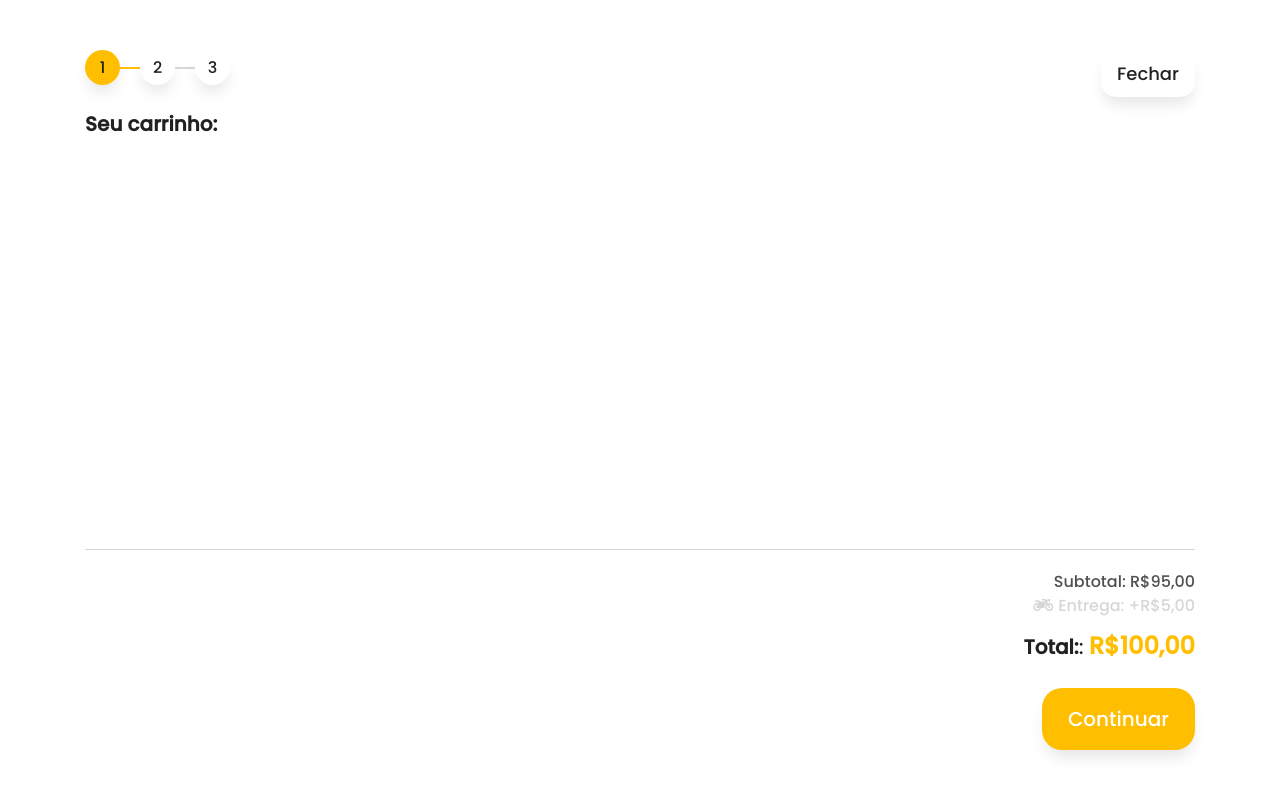
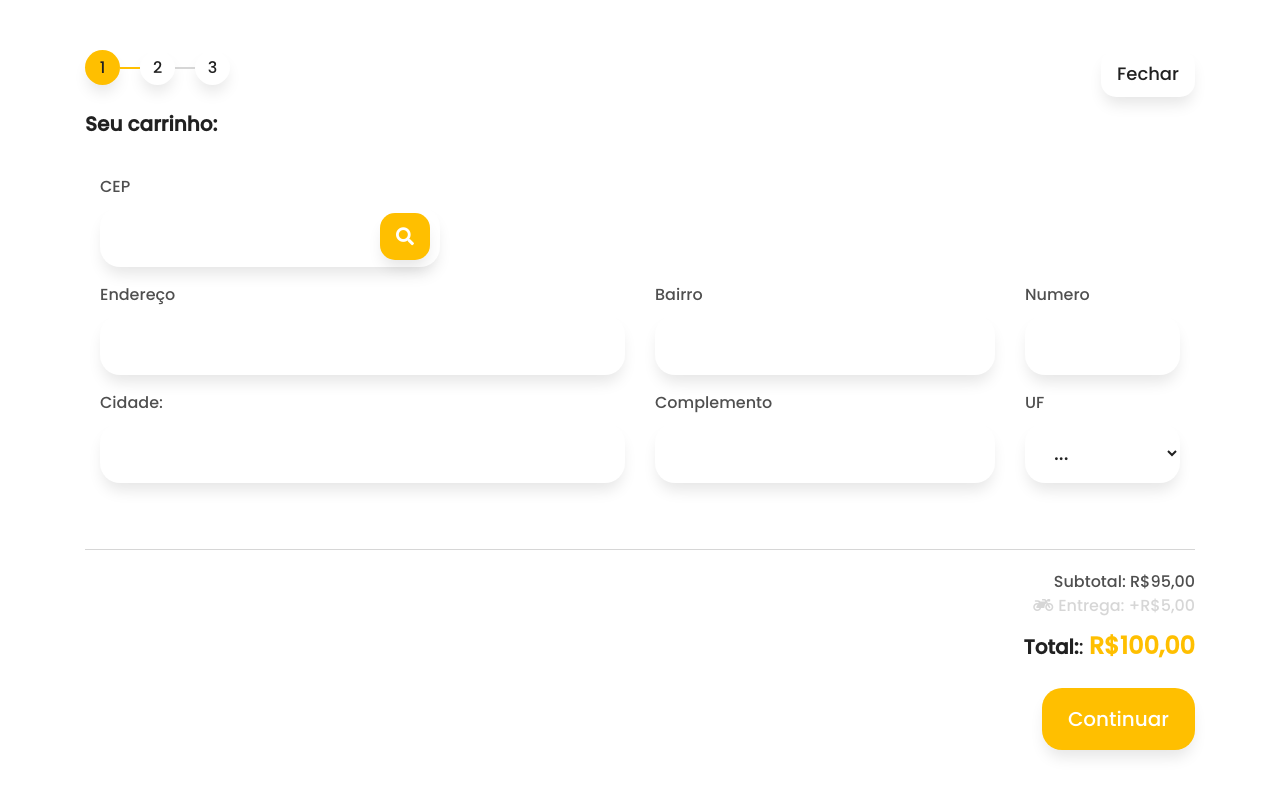
Before and after one commit to jonathandcosta/e_menu-base, a plain HTML site: page index.html in a window 1280 px wide. Shown: the top 789 px of the page. Drawn offline with Linux system fonts and the light colour scheme.

Commit message:
finalizando formulário para entrega

```diff
--- a/index.html
+++ b/index.html
@@ -369,7 +369,7 @@
 
     <div class="m-body">
       <div class="container">
-        <div class="row mr-0 ml-0 hidden id=" itensCarrinho">
+        <div class="row mr-0 ml-0 hidden" id="itensCarrinho">
           <div class="col-12 item-carrinho">
             <div class="img-produto">
               <img src="./assests/img/cardapio/burguers/burger-au-poivre-kit-4-pack.3ca0e39b02db753304cd185638dad518.jpg" alt="">
@@ -387,7 +387,88 @@
           </div>
         </div>
 
-        <div class="row mr-0 ml-0" id="localEntrega"></div>
+        <div class="row mr-0 ml-0" id="localEntrega">
+          <div class="col-4">
+            <div class="form-group container-cep">
+              <label>CEP</label>
+              <input type="text" class="form-control" id="txtCEP" />
+              <a href="" class="btn btn-yellow btn-sm"><i class="fa fa-search"></i></a>
+            </div>
+          </div>
+
+          <div class="col-8"></div>
+
+          <div class="col-6">
+            <div class="form-group">
+              <label for="">Endereço</label>
+              <input type="text" class="form-control" id="txtEndereco" />
+            </div>
+          </div>
+
+          <div class="col-4">
+            <div class="form-group">
+              <label for="">Bairro</label>
+              <input type="text" class="form-control" id="txtBairro" />
+            </div>
+          </div>
+
+          <div class="col-2">
+            <div class="form-group">
+              <label for="">Numero</label>
+              <input type="text" class="form-control" id="txtNumero" />
+            </div>
+          </div>
+
+          <div class="col-6">
+            <div class="form-group">
+              <label for="">Cidade:</label>
+              <input type="text" class="form-control" id="txtCidade" />
+            </div>
+          </div>
+
+          <div class="col-4">
+            <div class="form-group">
+              <label for="">Complemento</label>
+              <input type="text" class="form-control" id="txtComplemento" />
+            </div>
+          </div>
+
+          <div class="col-2">
+            <div class="form-group">
+              <label for="">UF</label>
+              <select name="" id="ddlUf" class="form-control">
+                <option value="-1">...</option>
+                <option value="AC">AC</option>
+                <option value="AL">AL</option>
+                <option value="AP">AP</option>
+                <option value="AM">AM</option>
+                <option value="BA">BA</option>
+                <option value="CE">CE</option>
+                <option value="DF">DF</option>
+                <option value="ES">ES</option>
+                <option value="GO">GO</option>
+                <option value="MA">MA</option>
+                <option value="MT">MT</option>
+                <option value="MS">MS</option>
+                <option value="MG">MG</option>
+                <option value="PA">PA</option>
+                <option value="PB">PB</option>
+                <option value="PR">PR</option>
+                <option value="PE">PE</option>
+                <option value="PI">PI</option>
+                <option value="RJ">RJ</option>
+                <option value="RN">RN</option>
+                <option value="RS">RS</option>
+                <option value="RO">RO</option>
+                <option value="RR">RR</option>
+                <option value="SC">SC</option>
+                <option value="SP">SP</option>
+                <option value="SE">SE</option>
+                <option value="TO">TO</option>
+              </select>
+            </div>
+          </div>
+        </div>
 
 
         <div class="row mr-0 ml-0" id="resumoCarrinho hidden"></div>
--- a/style.css
+++ b/style.css
@@ -638,3 +638,29 @@ b {
   color: var(--color-primary);
   font-size: 24px;
 }
+
+/* FORMULARIO PARA A ENTREGA */
+
+.form-control {
+  background-color: var(--color-white);
+  color: var(--color-black)!important;
+  border-radius: 20px;
+  padding: 15px 25px;
+  font-size: 20px;
+  box-shadow: 0px 10px 15px -3px rgba(0, 0, 0, 0.1)!important;
+  border: none!important;
+}
+
+select.form-control {
+  height: 60px!important;
+}
+
+.container-cep .form-control {
+  padding-left: 75px;
+}
+
+.container-cep .btn {
+  position: absolute;
+  right: 25px;
+  top: 38px;
+}
```
